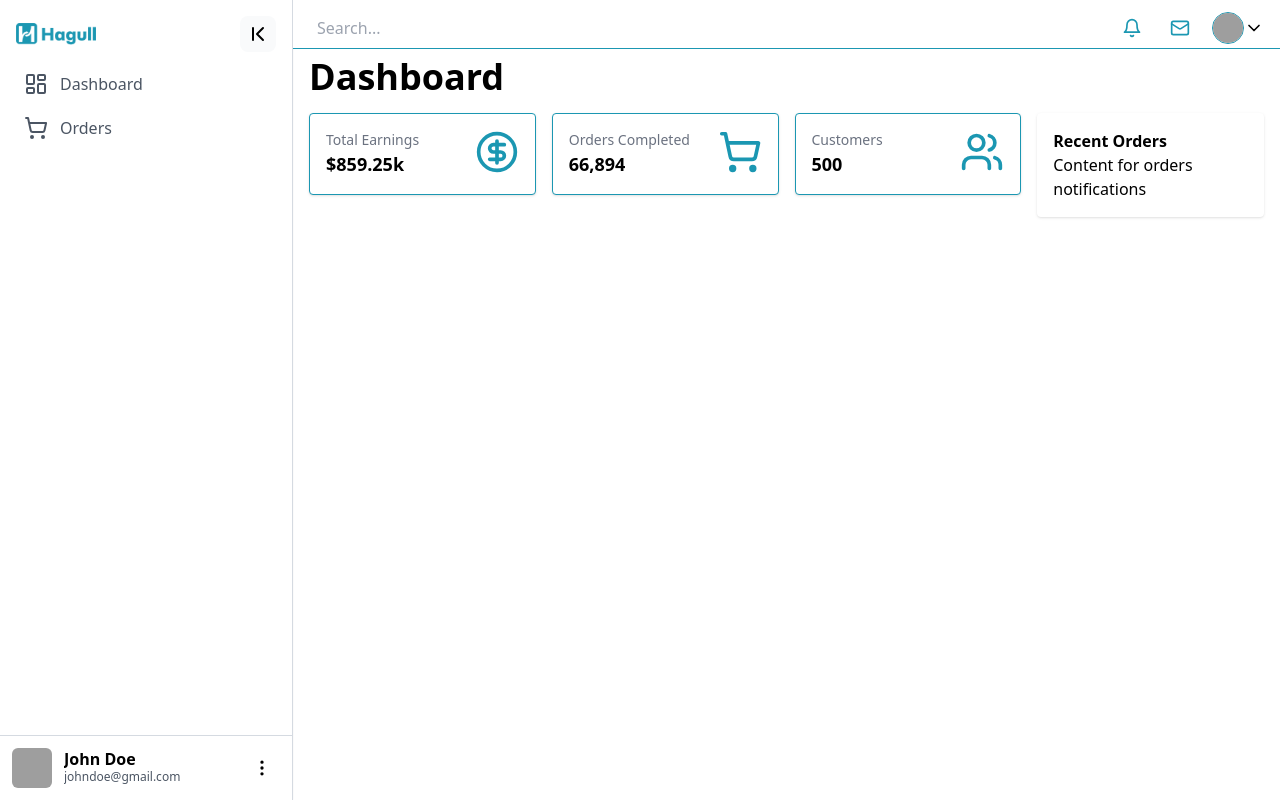
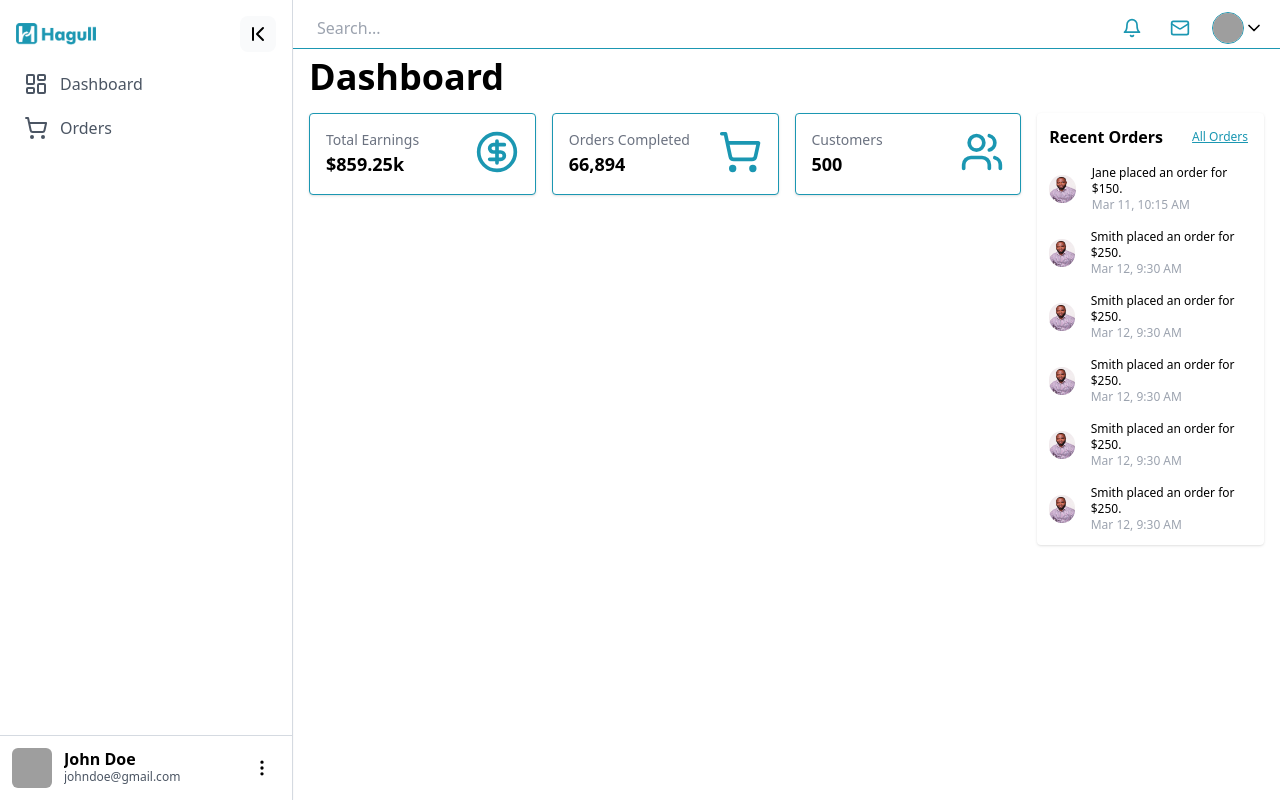
Before and after one commit to Onyedikachi123/hagull-dashboard2, a React (Vite) app: page / in a window 1280 px wide. Built offline with nearby package versions, Linux system fonts and the light colour scheme; grey boxes are pictures that could not be loaded.

Commit message:
add recent component

```diff
--- /dev/null
+++ b/src/components/RecentOrdersCard.jsx
@@ -0,0 +1,60 @@
+import { Link } from "react-router-dom";
+import userImage from '../assets/kachi.jpeg';
+
+
+const ordersData = [
+  {
+    userImage: "../assets/kachi.jpeg",
+    statement: "Jane placed an order for $150.",
+    orderDate: "Mar 11, 10:15 AM",
+  },
+  {
+    userImage: "../assets/kachi.jpeg",
+    statement: " Smith placed an order for $250.",
+    orderDate: "Mar 12, 9:30 AM",
+  },
+  {
+    userImage: "../assets/kachi.jpeg",
+    statement: " Smith placed an order for $250.",
+    orderDate: "Mar 12, 9:30 AM",
+  },
+  {
+    userImage: "../assets/kachi.jpeg",
+    statement: " Smith placed an order for $250.",
+    orderDate: "Mar 12, 9:30 AM",
+  },
+  {
+    userImage: "../assets/kachi.jpeg",
+    statement: " Smith placed an order for $250.",
+    orderDate: "Mar 12, 9:30 AM",
+  },
+  {
+    userImage: "../assets/kachi.jpeg",
+    statement: " Smith placed an order for $250.",
+    orderDate: "Mar 12, 9:30 AM",
+  },
+];
+
+const RecentOrdersCard = () => {
+  return (
+    <aside className="bg-white p-3 shadow rounded relative">
+      <Link to="/orders" className="absolute top-4 right-4 text-[#1B97B2] text-xs underline decoration-[#1B97B2]">
+        All Orders
+      </Link>
+      <h2 className="text-md font-bold">Recent Orders</h2>
+      <div className="space-y-4 mt-4">
+        {ordersData.map((order, index) => (
+          <div key={index} className="flex items-center space-x-4">
+            <img src={userImage} alt="User" className="w-7 h-7 rounded-full" />
+            <div>
+              <p className="text-xs">{order.statement}</p>
+              <p className="text-xs text-gray-400">{order.orderDate}</p>
+            </div>
+          </div>
+        ))}
+      </div>
+    </aside>
+  );
+};
+
+export default RecentOrdersCard;
--- a/src/pages/Dashboard.jsx
+++ b/src/pages/Dashboard.jsx
@@ -1,5 +1,7 @@
 import Card from "../components/Card";
 import data from "../constants/data.json";
+import RecentOrdersCard from "../components/RecentOrdersCard";
+
 
 const Dashboard = () => {
   return (
@@ -19,11 +21,9 @@ const Dashboard = () => {
                 />
               ))}
             </div>
+            <div></div>
           </div>
-          <aside className="bg-white p-4 shadow rounded">
-            <h2 className="text-l font-bold">Recent Orders</h2>
-            <p>Content for orders notifications</p>
-          </aside>
+          <RecentOrdersCard />
         </div>
       </div>
     </section>
```
Also changed, not shown: src/assets/kachi.jpeg (added).
